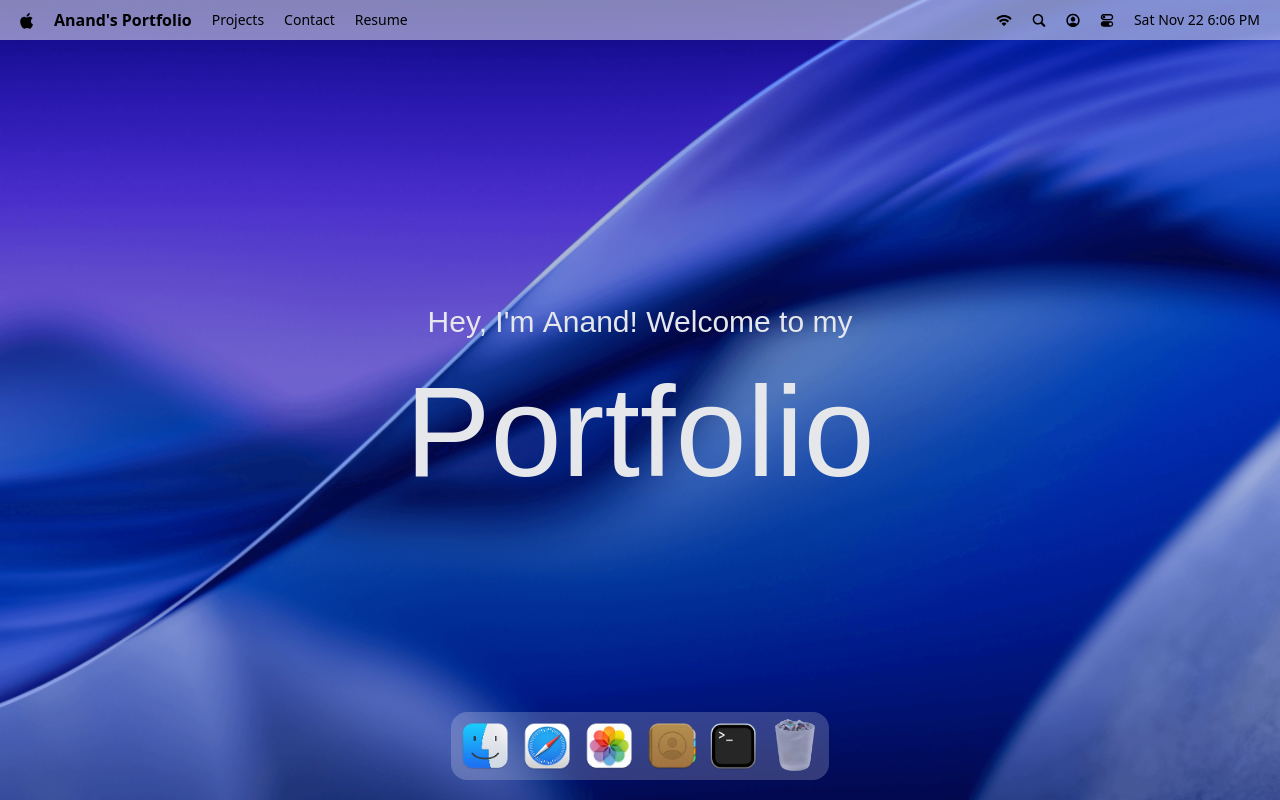
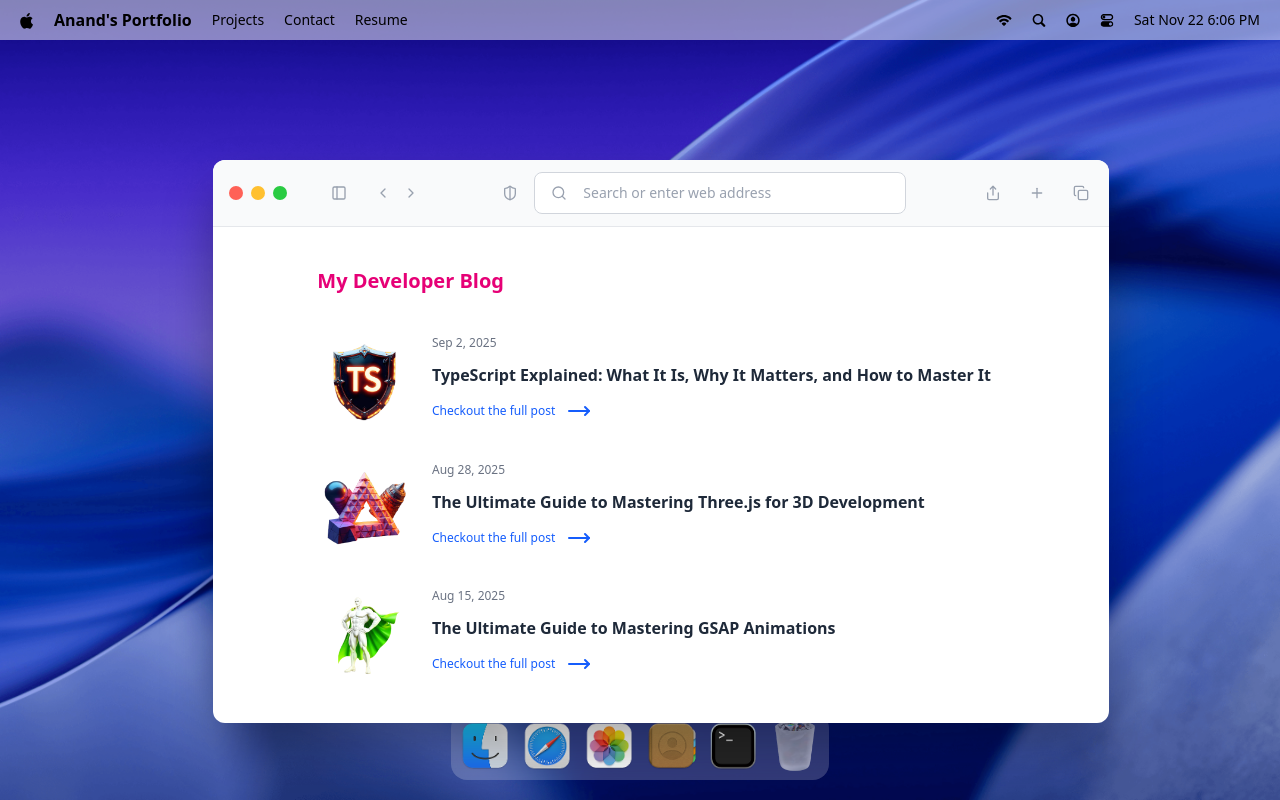
Before and after one commit to Anand-Mansabdar/Portfolios, a React (Vite) app in the folder 1 - Macbook OS Portfolio/: page / in a window 1280 px wide. Both pictures are taken after a click on the button 547 px from the left and 746 px from the top of the page. Built offline with nearby package versions, Linux system fonts and the light colour scheme; a web font is replaced by a local one.

Commit message:
scaffold: Updated Blog Section

```diff
--- a/1 - Macbook OS Portfolio/src/App.jsx
+++ b/1 - Macbook OS Portfolio/src/App.jsx
@@ -5,6 +5,7 @@
 import gsap from "gsap";
 import { Draggable } from "gsap/Draggable";
 import Terminal from "#windows/Terminal";
+import Safari from "#windows/Safari";
 
 gsap.registerPlugin(Draggable);
 const App = () => {
@@ -15,6 +16,7 @@
       <Dock />
 
       <Terminal />
+      <Safari />
     </main>
   );
 };
--- /dev/null
+++ b/1 - Macbook OS Portfolio/src/windows/Safari.jsx
@@ -0,0 +1,76 @@
+import WindowControls from "#components/WindowControls";
+import { blogPosts } from "#constants";
+import WindowWrapper from "#hoc/windowWrapper";
+import {
+  ChevronLeft,
+  ChevronRight,
+  Copy,
+  MoveRight,
+  PanelLeft,
+  Plus,
+  Search,
+  Share,
+  ShieldHalf,
+} from "lucide-react";
+import React from "react";
+
+const Safari = () => {
+  return (
+    <>
+      <div id="window-header">
+        <WindowControls target="safari" />
+
+        <PanelLeft className="ml-10 icon" />
+
+        <div className="flex items-center gap-1 ml-5">
+          <ChevronLeft className="icon" />
+          <ChevronRight className="icon" />
+        </div>
+
+        <div className="flex-1 flex-center gap-3">
+          <ShieldHalf className="icon" />
+          <div className="search">
+            <Search className="icon" />
+            <input
+              type="text"
+              placeholder="Search or enter web address"
+              className="flex-1"
+            />
+          </div>
+        </div>
+
+        <div className="flex items-center gap-5">
+          <Share className="icon" />
+          <Plus className="icon" />
+          <Copy className="icon" />
+        </div>
+      </div>
+
+      <div className="blog">
+        <h2>My Developer Blog</h2>
+
+        <div className="space-y-8">
+          {blogPosts.map(({ id, image, title, date, link }) => (
+            <div key={id} className="blog-post">
+              <div className="col-span-2">
+                <img src={image} alt={title} />
+              </div>
+
+              <div className="content">
+                <p>{date}</p>
+                <h3>{title}</h3>
+                <a href={link} target="_black" rel="noopener noreferrer">
+                  Checkout the full post <MoveRight className="icon-hover" />{" "}
+                </a>
+              </div>
+            </div>
+          ))}
+        </div>
+      </div>
+    </>
+  );
+};
+
+const SafariWrapper = WindowWrapper(Safari, "safari");
+
+export default SafariWrapper;
```
